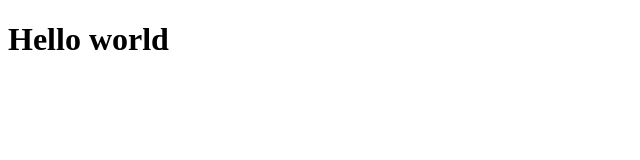
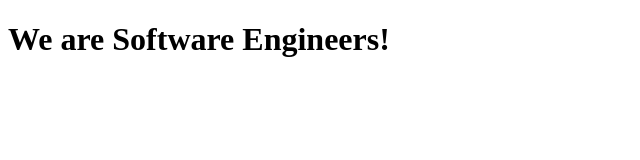
Before and after one commit to lynnevenom/microverse-with-lynne, a plain HTML site: page index.html in a window 1280 px wide. Shown: the whole page, without its empty margins (0-640 px from the left). Drawn offline with Linux system fonts and the light colour scheme.

Commit message:
Update index.html

```diff
--- a/index.html
+++ b/index.html
@@ -7,6 +7,6 @@
     <title>Document</title>
 </head>
 <body>
-    <h1>Hello world</h1>
+    <h1>We are Software Engineers!</h1>
 </body>
 </html>
```
